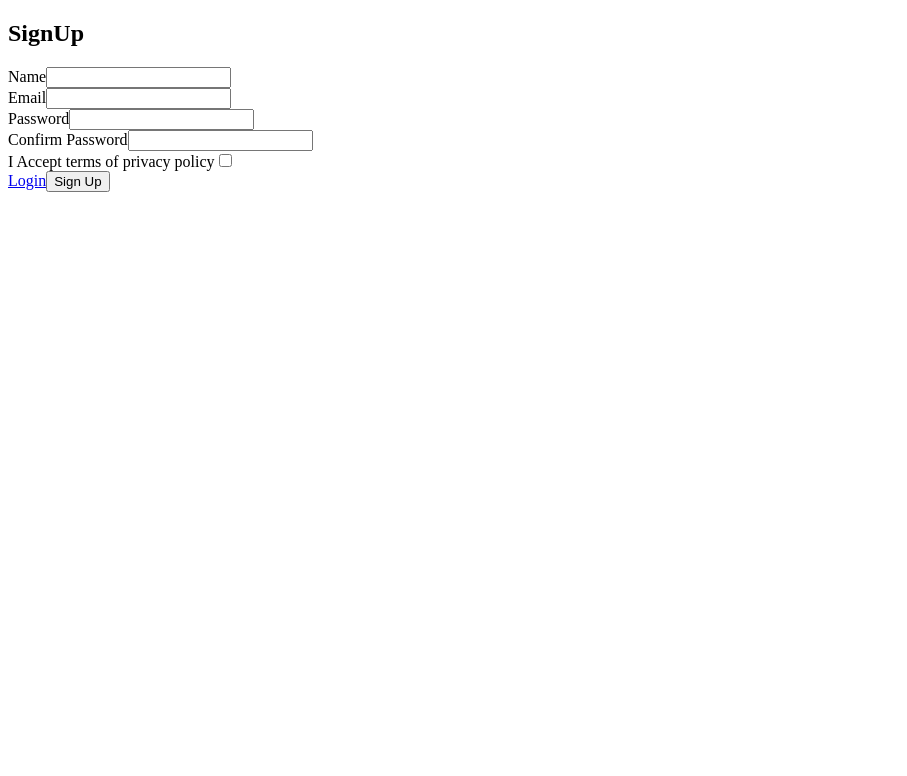
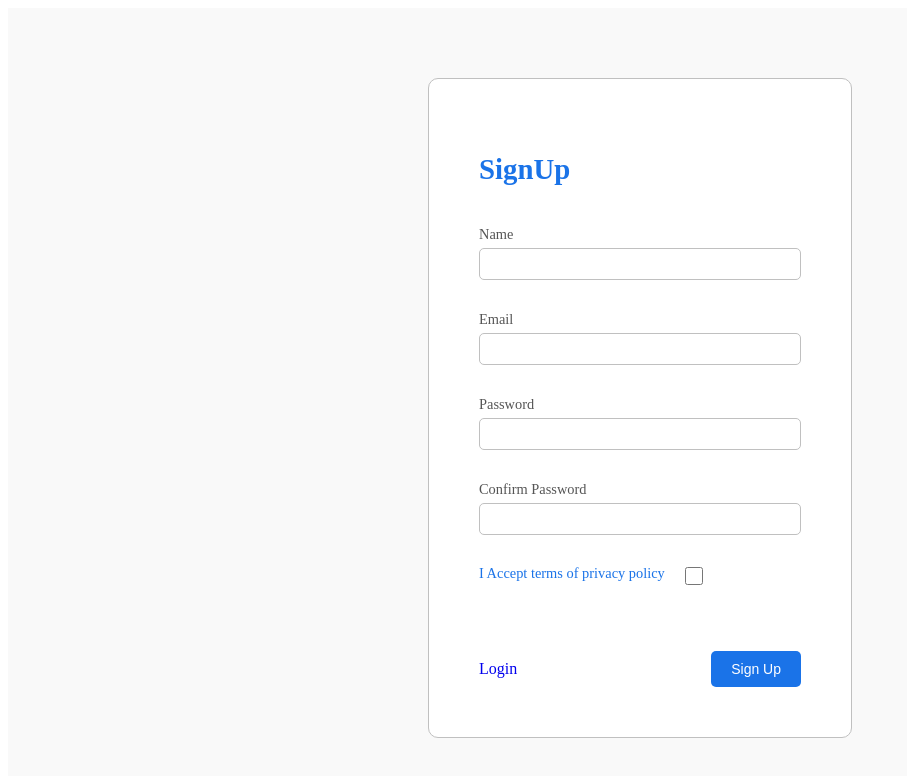
Before and after one commit to totlalr/Registration-Form-Project-With-React, a React (Create React App) app: page / in a window 1280 px wide. Shown: the top 776 px of the page, without its empty margins (0-907 px from the left). Built offline with nearby package versions, Linux system fonts and the light colour scheme.

Commit message:
add css to project

```diff
--- a/src/components/SignUp.js
+++ b/src/components/SignUp.js
@@ -3,6 +3,7 @@ import { validate } from "./validate";
 import { ToastContainer } from "react-toastify";
 import "react-toastify/dist/ReactToastify.css";
 import { notify } from "./toast";
+import styles from "./SignUp.module.css";
 
 const SignUp = () => {
   const [data, setData] = useState({
@@ -18,7 +19,6 @@ const SignUp = () => {
 
   useEffect(() => {
     setErrors(validate(data));
-    console.log(errors);
   }, [data, touched]);
 
   const changeHandler = (event) => {
@@ -51,12 +51,17 @@ const SignUp = () => {
   };
 
   return (
-    <div>
-      <form onSubmit={submitHandler}>
-        <h2>SignUp</h2>
-        <div>
+    <div className={styles.container}>
+      <form onSubmit={submitHandler} className={styles.formContainer}>
+        <h2 className={styles.header}>SignUp</h2>
+        <div className={styles.formField}>
           <label>Name</label>
           <input
+            className={
+              errors.name && touched.name
+                ? styles.uncompleted
+                : styles.formInput
+            }
             type="text"
             name="name"
             value={data.name}
@@ -65,9 +70,14 @@ const SignUp = () => {
           />
           {errors.name && touched.name && <span>{errors.name}</span>}
         </div>
-        <div>
+        <div className={styles.formField}>
           <label>Email</label>
           <input
+            className={
+              errors.email && touched.email
+                ? styles.uncompleted
+                : styles.formInput
+            }
             type="text"
             name="email"
             value={data.email}
@@ -76,9 +86,14 @@ const SignUp = () => {
           />
           {errors.email && touched.email && <span>{errors.email}</span>}
         </div>
-        <div>
+        <div className={styles.formField}>
           <label>Password</label>
           <input
+            className={
+              errors.password && touched.password
+                ? styles.uncompleted
+                : styles.formInput
+            }
             type="password"
             name="password"
             value={data.password}
@@ -89,9 +104,14 @@ const SignUp = () => {
             <span>{errors.password}</span>
           )}
         </div>
-        <div>
+        <div className={styles.formField}>
           <label>Confirm Password</label>
           <input
+            className={
+              errors.confirmPassword && touched.confirmPassword
+                ? styles.uncompleted
+                : styles.formInput
+            }
             type="password"
             name="confirmPassword"
             value={data.confirmPassword}
@@ -102,7 +122,8 @@ const SignUp = () => {
             <span>{errors.confirmPassword}</span>
           )}
         </div>
-        <div>
+        <div className={styles.formField}>
+          <div className={styles.checkBoxcontainer}>
             <label>I Accept terms of privacy policy</label>
             <input
               type="checkbox"
@@ -111,11 +132,13 @@ const SignUp = () => {
               onChange={changeHandler}
               onFocus={focusHandler}
             />
+          </div>
+
           {errors.isAccepted && touched.isAccepted && (
             <span>{errors.isAccepted}</span>
           )}
         </div>
-        <div>
+        <div className={styles.formButton}>
           <a href="#">Login</a>
           <button> Sign Up</button>
         </div>
--- /dev/null
+++ b/src/components/SignUp.module.css
@@ -0,0 +1,155 @@
+.container {
+  display: flex;
+  justify-content: center;
+  background-color: #f9f9f9;
+  min-height: 100vh;
+  align-items: center;
+}
+
+.formContainer {
+  border: 1px solid silver;
+  width: fit-content;
+  padding: 50px;
+  margin: 50px;
+  border-radius: 10px;
+  height: fit-content;
+  background-color: #fff;
+}
+
+.header {
+  text-align: left;
+  margin-bottom: 40px;
+  font-size: 1.8rem;
+  color: #1a73e8;
+}
+
+.formField {
+  display: flex;
+  flex-direction: column;
+  margin-bottom: 10px;
+  height: 75px;
+}
+
+.formField label {
+  text-align: left;
+  margin-bottom: 5px;
+  color: rgb(85, 85, 85);
+  font-size: 0.9rem;
+}
+
+.formInput {
+  width: 300px;
+  height: 30px;
+  border-radius: 5px;
+  padding: 0px 10px;
+  border: 1px solid silver;
+  transition: all 0.2s ease-in;
+}
+
+.uncompleted {
+  width: 300px;
+  height: 30px;
+  border-radius: 5px;
+  padding: 0 10px;
+  border: 1px solid red;
+  transition: all 0.2s ease-in;
+}
+
+.formInput:focus,
+.uncompleted:focus {
+  outline: none;
+  border-radius: 5px;
+  border: 1px solid #1a73e8;
+}
+
+.formField span {
+  height: 10px;
+  text-align: left;
+  margin-top: 5px;
+  width: fit-content;
+  font-size: 0.7rem;
+  color: red;
+  line-height: 10px;
+  padding: 2px 3px;
+  border-radius: 3px;
+}
+
+.checkBoxcontainer {
+  display: flex;
+  font-size: 0.85rem;
+  flex-direction: row !important;
+  align-items: center;
+  height: 20px !important;
+  text-align: center;
+}
+
+.formField:nth-child(6) label {
+  color: #1a73e8;
+}
+
+input[type="checkbox"] {
+  margin-left: 20px;
+  width: 18px;
+  height: 18px;
+  border: 1px solid #1a73e8;
+  border-radius: 5px;
+  transition: all 0.2s linear;
+}
+
+input[type="checkbox"] :checked {
+  width: 18px;
+  height: 18px;
+  border-color: #1a73e8;
+  background-color: #1a73e8;
+  border-radius: 50%;
+}
+
+input[type="checkbox"] :focus {
+  height: 18px;
+  width: 18px;
+  outline: none;
+  border: 2px solid #1a73e8;
+}
+
+.formButton {
+  display: flex;
+  justify-content: space-between;
+  align-items: center;
+}
+
+.formButton button {
+  background-color: #1a73e8;
+  padding: 10px 20px;
+  color: #fff;
+  border-radius: 5px;
+  border: none;
+  font-size: 0.875rem;
+  font-weight: 500;
+  transition: all 0.1s ease-in;
+  cursor: pointer;
+}
+
+.formButton a {
+  text-decoration: none;
+}
+
+.formButton button:hover {
+  background-color: #004aaa;
+}
+
+@media (max-width: 440px) {
+  .formContainer {
+    padding: 20px;
+    margin: 50px 20px;
+  }
+
+  .formContainer {
+    width: 90%;
+  }
+  .formInput {
+    width: 90%;
+  }
+  .uncompleted {
+    width: 90%;
+  }
+}
```
Lines whose indentation alone changed are shown as unchanged.
